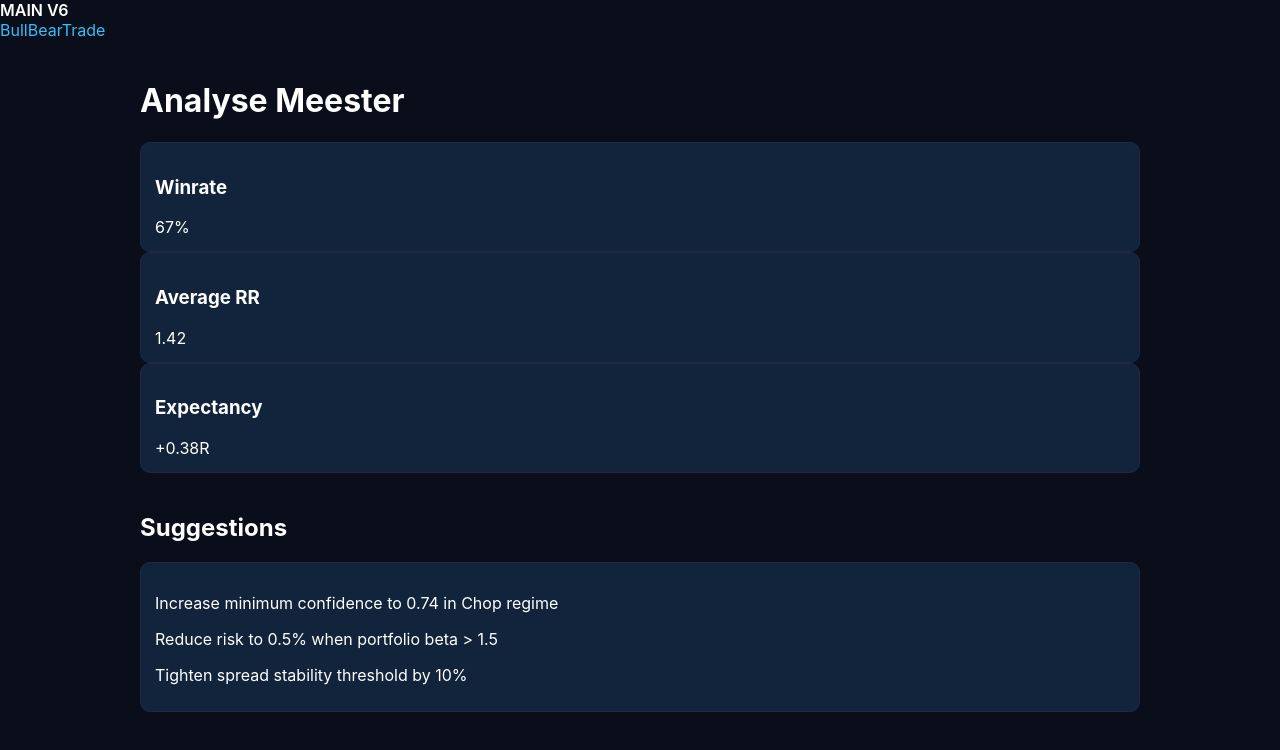
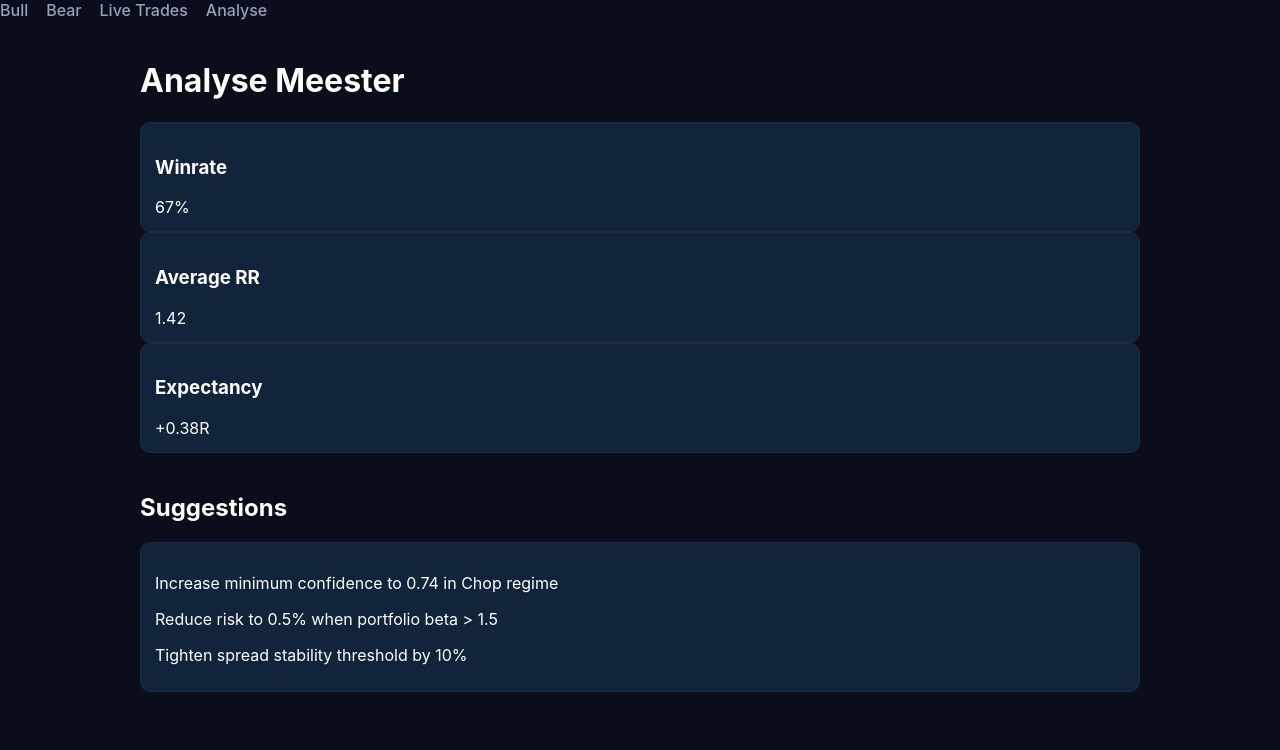
Before and after one commit to franselsimmons/main-funnel-trader, a Next.js app: page /analyse in a window 1280 px wide. Shown: the top 750 px of the page. Built offline with nearby package versions, Linux system fonts and the light colour scheme.

Commit message:
Update Navbar.js

```diff
--- a/components/Navbar.js
+++ b/components/Navbar.js
@@ -1,16 +1,10 @@
-import Link from "next/link"
-
-export default function Navbar() {
+export default function Nav({ active }) {
   return (
-    <div className="navbar">
-      <div className="nav-inner">
-        <div style={{fontWeight:600}}>MAIN V6</div>
-        <div>
-          <Link href="/bull">Bull</Link>
-          <Link href="/bear">Bear</Link>
-          <Link href="/trade">Trade</Link>
-        </div>
-      </div>
-    </div>
-  )
+    <nav>
+      <a href="/?mode=bull" className={active === "bull" ? "active" : ""}>Bull</a>
+      <a href="/?mode=bear" className={active === "bear" ? "active" : ""}>Bear</a>
+      <a href="/trade" className={active === "trade" ? "active" : ""}>Live Trades</a>
+      <a href="/analyse" className={active === "analyse" ? "active" : ""}>Analyse</a>
+    </nav>
+  );
 }
```
